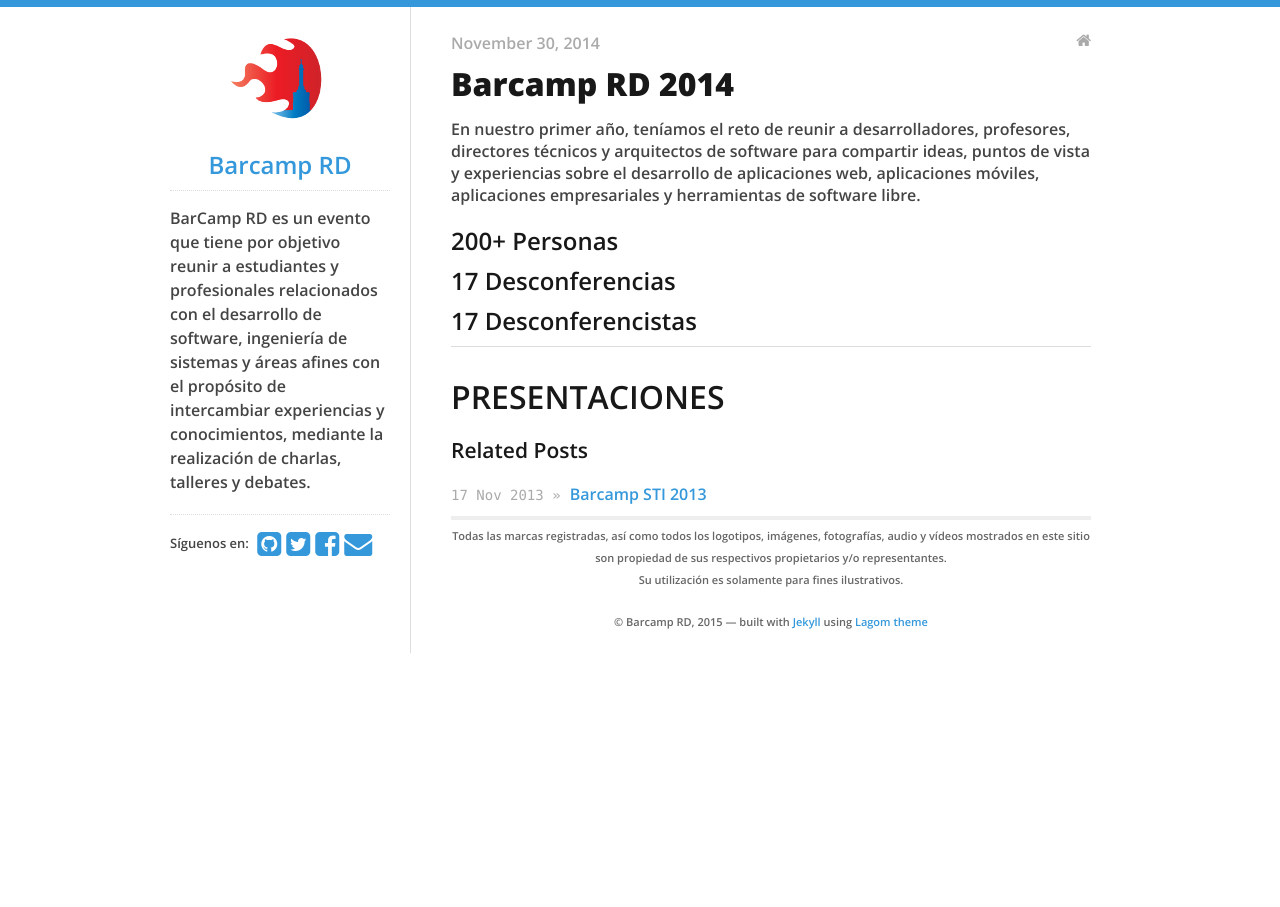
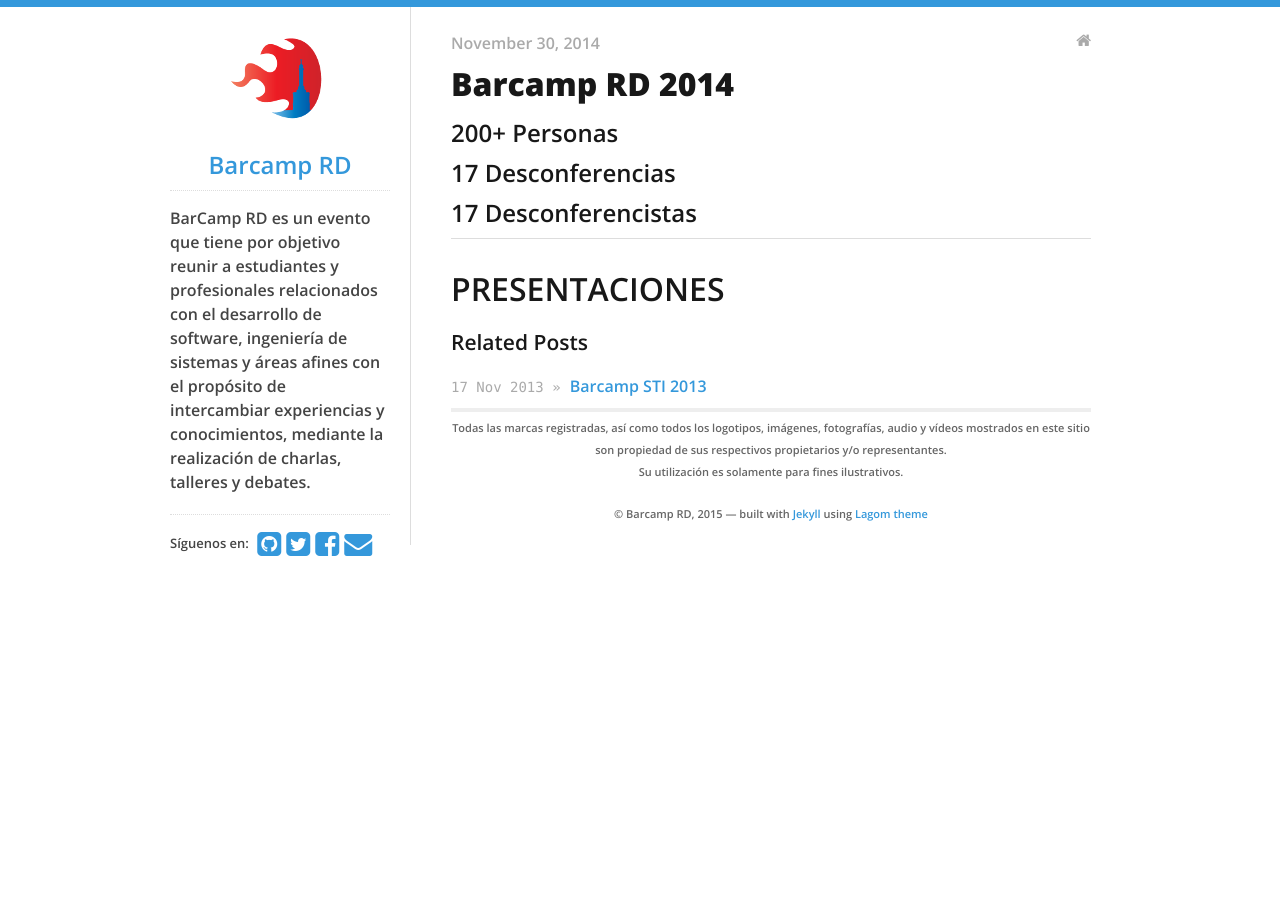
Before and after one commit to BarcampRD/BarcampRD.github.io, a Jekyll site: the page built from _posts/2014-11-30-barcamprd2014-highlights.md, in a window 1280 px wide. Built offline with Jekyll 4.4.1, drawn with Linux system fonts in a browser that asks for light colours; nearby versions of some CDN libraries.

Commit message:
actualizacion informacion 2014

```diff
--- a/_posts/2014-11-30-barcamprd2014-highlights.md
+++ b/_posts/2014-11-30-barcamprd2014-highlights.md
@@ -4,7 +4,6 @@ title: Barcamp RD 2014
 categories:
 - blog
 ---
-En nuestro primer año, teníamos  el reto de reunir a desarrolladores, profesores, directores técnicos y arquitectos de software para compartir ideas, puntos de vista y experiencias sobre el desarrollo de aplicaciones web, aplicaciones móviles, aplicaciones empresariales y herramientas de software libre.
 
 ## 200+ Personas
 
```
